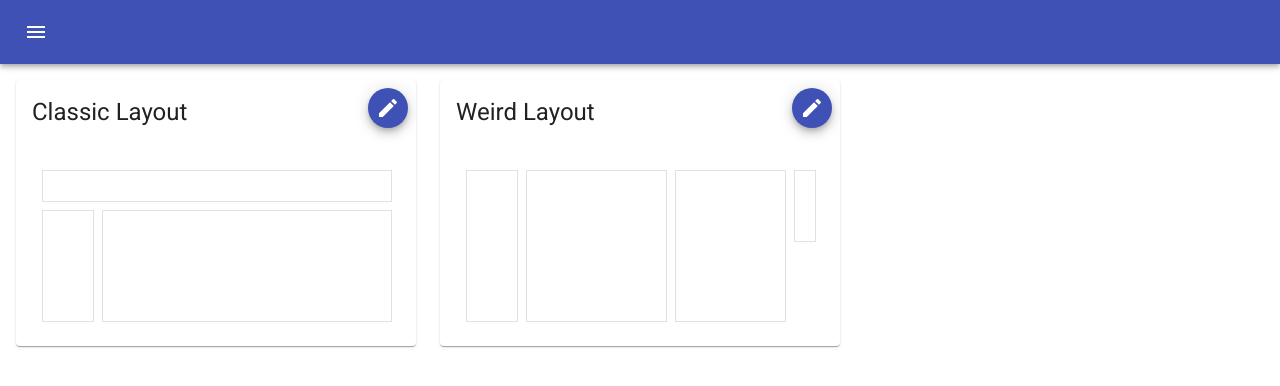
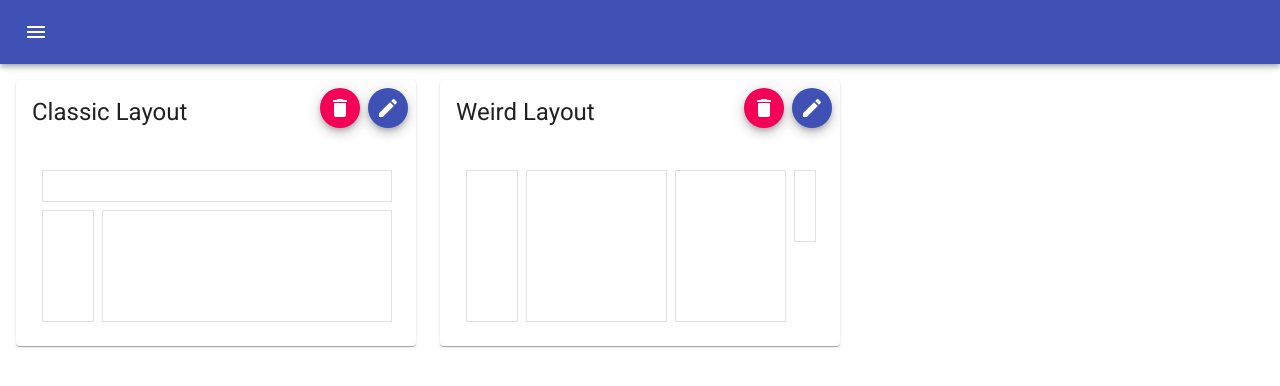
Before and after one commit to romanro/dnd-layout, a React (Create React App) app: page /#/ in a window 1280 px wide. Shown: the top 386 px of the page. Built offline with nearby package versions, Linux system fonts and the light colour scheme.

Commit message:
clear leyout implemented

```diff
--- a/src/_store/actions/layout.actions.ts
+++ b/src/_store/actions/layout.actions.ts
@@ -2,6 +2,7 @@ import { ILayout } from '../../_models';
 
 export enum LayoutActionsTypes {
     UpdateLayout = 'UPDATE_LAYOUT',
+    ClearLayout = 'CLEAR_LAYOUT',
 };
 
 export const updateLayout = (payload: ILayout) => {
@@ -10,3 +11,10 @@ export const updateLayout = (payload: ILayout) => {
         payload
     }
 }
+
+export const clearLayout = (payload: string) => {
+    return {
+        type: LayoutActionsTypes.ClearLayout,
+        payload
+    }
+}
--- a/src/_store/reducers/layout.reducer.ts
+++ b/src/_store/reducers/layout.reducer.ts
@@ -4,11 +4,24 @@ import { initialLayoutState, LayoutState } from '../state/layout.state';
 
 
 export const layoutReducer = (state: LayoutState = initialLayoutState, action: any) => {
+
+    let index;
+    let updatedLayouts;
+
     switch (action.type) {
         case LayoutActionsTypes.UpdateLayout:
-            const index = state.findIndex(layout => layout.id === action.payload.id);
-            const updatedLayouts = [...state];
+            index = state.findIndex(layout => layout.id === action.payload.id);
+            updatedLayouts = [...state];
             updatedLayouts[index] = { ...action.payload };
+            return [...updatedLayouts];
+
+        case LayoutActionsTypes.ClearLayout:
+            index = state.findIndex(layout => layout.id === action.payload);
+            updatedLayouts = [...state];
+            updatedLayouts[index].elements = updatedLayouts[index].elements.map(element => {
+                element.widget = undefined;
+                return element;
+            });
             return [...updatedLayouts];
 
         default:
--- a/src/pages/LayoutsPage.tsx
+++ b/src/pages/LayoutsPage.tsx
@@ -1,10 +1,12 @@
 import { Card, CardActions, CardContent, CardHeader, Fab, Grid } from '@material-ui/core';
+import DeleteIcon from '@material-ui/icons/Delete';
 import EditIcon from '@material-ui/icons/Edit';
 import React from 'react';
-import { useSelector } from 'react-redux';
+import { useDispatch, useSelector } from 'react-redux';
 import { Link } from 'react-router-dom';
 
 import { ILayout } from '../_models';
+import { LayoutActionsTypes } from '../_store/actions/layout.actions';
 import { AppState } from '../_store/state/app.state';
 import { Layout } from '../layouts/Layout';
 
@@ -13,17 +15,37 @@ export const LayoutsPage = () => {
     return state.layouts;
   });
 
+  const dispatchClearLayout = useDispatch();
+
+  const handleClear = (event: any, layout: ILayout) => {
+    dispatchClearLayout({
+      type: LayoutActionsTypes.ClearLayout,
+      payload: layout.id,
+    });
+  };
+
   return (
     <div className="grid-container">
       <Grid container spacing={3}>
         {layouts.map((layout, index) => (
-          <Grid item xs={12} sm={6} lg={4}>
-            <Card key={index} className="grid-item">
+          <Grid key={index} item xs={12} sm={6} lg={4}>
+            <Card className="grid-item">
               <CardHeader title={layout.name} />
               <CardContent>
                 <Layout layout={layout} isEditable={false} />
               </CardContent>
-              <CardActions disableSpacing className="grid-actions">
+              <CardActions className="grid-actions">
+                <Fab
+                  size="small"
+                  color="secondary"
+                  aria-label="delete"
+                  onClick={(event) => {
+                    handleClear(event, layout);
+                  }}
+                >
+                  <DeleteIcon />
+                </Fab>
+
                 <Link to={`/config/${layout.id}`}>
                   <Fab size="small" color="primary" aria-label="edit">
                     <EditIcon />
```
